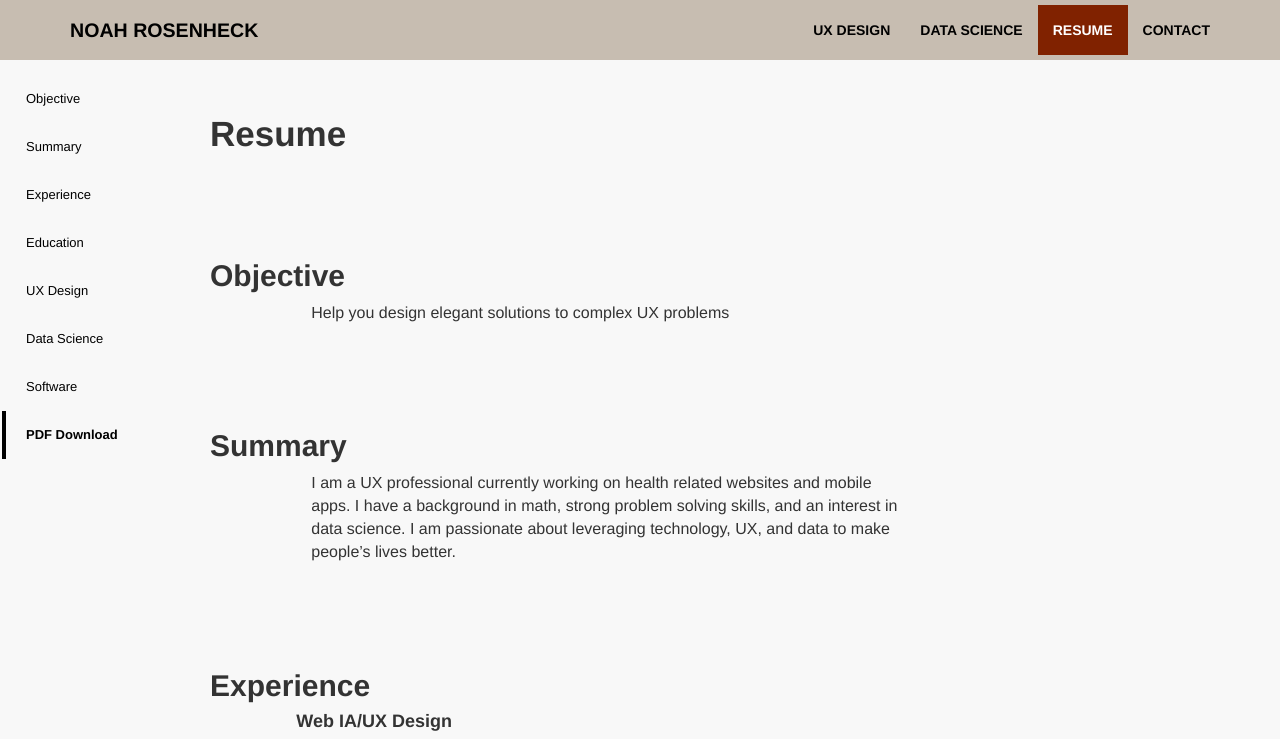
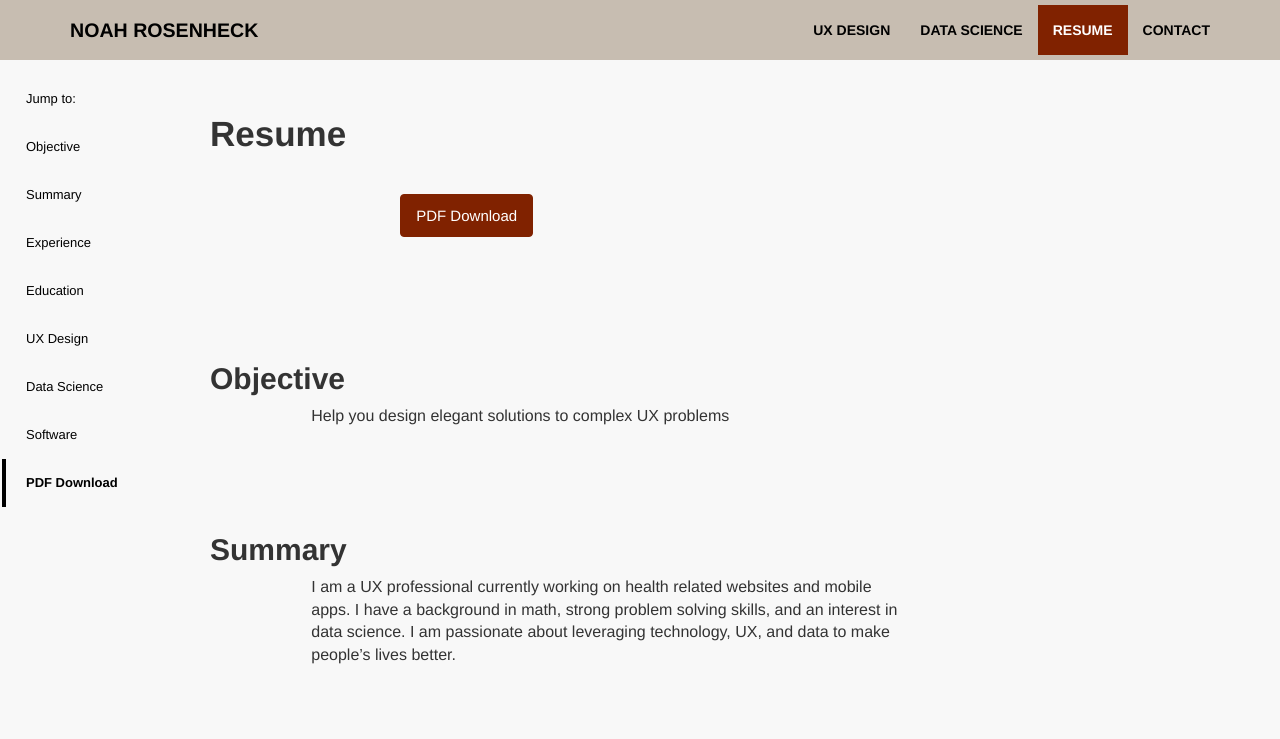
Before and after one commit to kazneus/website, a plain HTML site: page pages/noah-rosenheck-resume.html in a window 1280 px wide. Shown: the top 739 px of the page. Drawn offline with nearby package versions, Linux system fonts and the light colour scheme.

Commit message:
Add files via upload

```diff
--- a/pages/noah-rosenheck-resume.html
+++ b/pages/noah-rosenheck-resume.html
@@ -67,11 +67,15 @@
         <nav class="sidebar-nav">
           <ul id="sidebar" class="nav page-scroll">
 
+            <li class="sidebar-brand">
+              <a>Jump to:</a>
+            </li>
+
             <!-- <li class="sidebar-brand">
               <a href="#page-top">My Work</a>
             </li> -->
             <li>
-              <a href="#objective">Objective</a>
+              <a href="#page-top">Objective</a>
             </li>
             <li>
               <a href="#summary">Summary</a>
@@ -111,6 +115,16 @@
             <div class="container-fluid col-lg-12">
               <h1>Resume</h1>
             </div>
+
+            <div class="col-md-10 col-md-offset-1 row">
+
+              <div class="col-md-offset-1">
+                <a href="../img/misc/noahrosenheck_resume.pdf">
+                  <button type="button" class="btn btn-primary"><i class="fa fa-times"></i>PDF Download</button>
+                </a>
+              </div>
+            </div>
+
           </div>
 
           <section id="objective" class="topSection row">
@@ -372,14 +386,14 @@
           <section id="downloadPDF" class="topSection bottomSection container-fluid row">
 
             <div class="col-lg-12">
-              <h2>PDF Download</h2>
+              <h2>Resume</h2>
             </div>
 
             <div class="col-md-10 col-md-offset-1 row">
 
               <div class="col-md-offset-1">
                 <a href="../img/misc/noahrosenheck_resume.pdf">
-                  <button type="button" class="btn btn-primary"><i class="fa fa-times"></i>Resume</button>
+                  <button type="button" class="btn btn-primary"><i class="fa fa-times"></i>PDF Download</button>
                 </a>
               </div>
             </div>
```
Also changed, not shown: pages/data-science.html (+4 -0 lines), pages/ux-design.html (+4 -0 lines).
